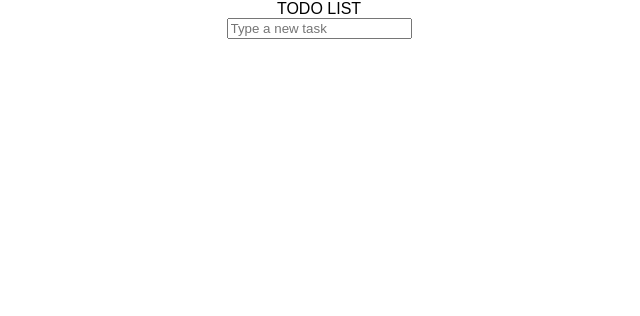
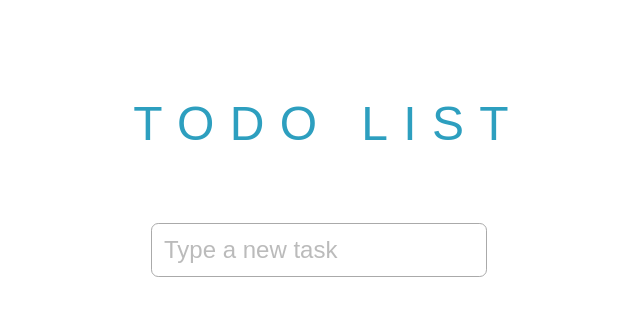
Before and after one commit to murilloves/react-todo-list, a React (Create React App) app: page / in a window 1280 px wide. Shown: the top 316 px of the page, without its empty margins (321-961 px from the left). Built offline with nearby package versions, Linux system fonts and the light colour scheme.

Commit message:
Some css alterations

```diff
--- a/public/index.html
+++ b/public/index.html
@@ -19,7 +19,7 @@
       work correctly both with client-side routing and a non-root public URL.
       Learn how to configure a non-root public URL by running `npm run build`.
     -->
-    <title>React App</title>
+    <title>React Todo List</title>
   </head>
   <body>
     <noscript>
--- a/src/App.css
+++ b/src/App.css
@@ -1,3 +1,65 @@
 .App {
   text-align: center;
 }
+
+.todo-list {
+  font-size: 3em;
+  color: #2d9fbf;
+  padding-bottom: 1.5em;
+  padding-top: 2em;
+  padding-left: 0.4em;
+  letter-spacing: 0.32em;
+  font-family: fantasy;
+}
+
+input {
+  font-size: 1.5em;
+  padding: 0.5em;
+  border-radius: 0.3em;
+  border: 1px solid #aaaaaa;
+  color: #2d9fbf;
+  margin-bottom: 1em;
+}
+
+input:focus {
+  outline: none;
+  border: 1px solid #2d9fbfdd;
+  box-shadow: 0 0 0 2px #2d9fbf55;
+}
+
+::placeholder {
+  color: #bbb;
+  opacity: 1; /* Firefox */
+}
+:-ms-input-placeholder { /* Internet Explorer 10-11 */
+ color: #bbb;
+}
+::-ms-input-placeholder { /* Microsoft Edge */
+ color: #bbb;
+}
+
+.List {
+  width: 20em;
+  margin: auto;
+  padding-top: 0.5em;
+  text-align: left;
+}
+  .btn-task {
+    width: 5em;
+    font-size: 0.8em;
+    background-color: #212121;
+    color: cadetblue;
+    border-radius: 1em;
+    cursor: pointer;
+    outline: none;
+    float: right;
+    margin-top: -2em;
+  }
+
+  .text-task {
+    font-size: 1.5em;
+    color: cadetblue;
+    display: list-item;
+    width: 75%;
+    word-wrap: break-word;
+  }
--- a/src/components/App.js
+++ b/src/components/App.js
@@ -35,7 +35,7 @@ class App extends Component {
   render() {
     return (
       <div className="App">
-        TODO LIST
+        <div className="todo-list">TODO LIST</div>
         <Form
           handleChange={this.handleChange}
           inputValue={this.state.inputValue}
--- a/src/components/Task.js
+++ b/src/components/Task.js
@@ -4,11 +4,11 @@ class Task extends Component {
     render() {
         return (
             <div className="List">
-                <span style={{ textDecoration: this.props.todo.done ? 'line-through' : 'none' }}>
+                <span className="text-task" style={{ textDecoration: this.props.todo.done ? 'line-through' : 'none' }}>
                     {this.props.todo.value}
                 </span>
-                <button onClick={() => this.props.handleClick(this.props.index)}>
-                    {this.props.todo.done ? 'Undo' : 'It\'s Done!'}
+                <button className="btn-task" onClick={() => this.props.handleClick(this.props.index)}>
+                    {this.props.todo.done ? 'undo' : 'Done!'}
                 </button>
             </div>
         )
```
